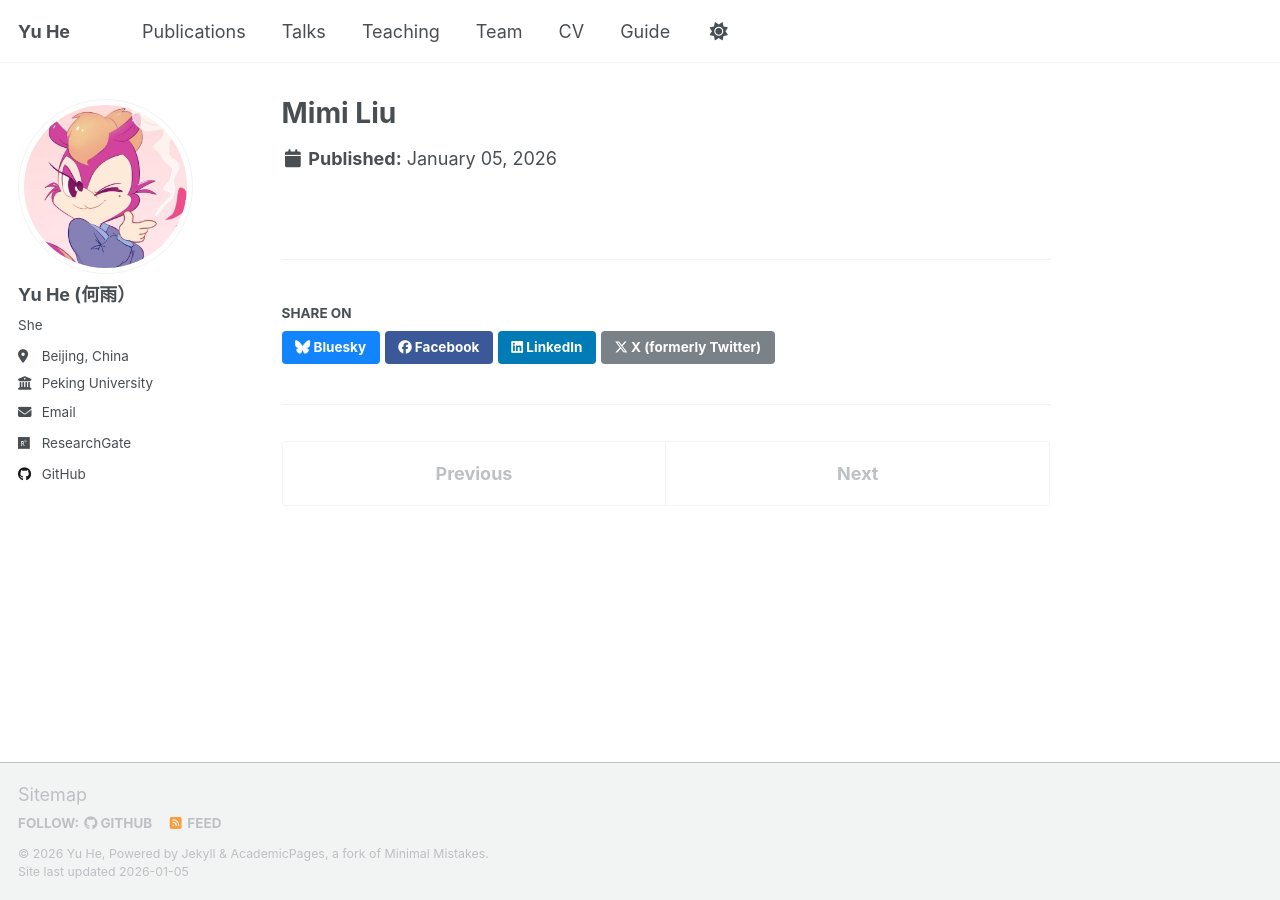
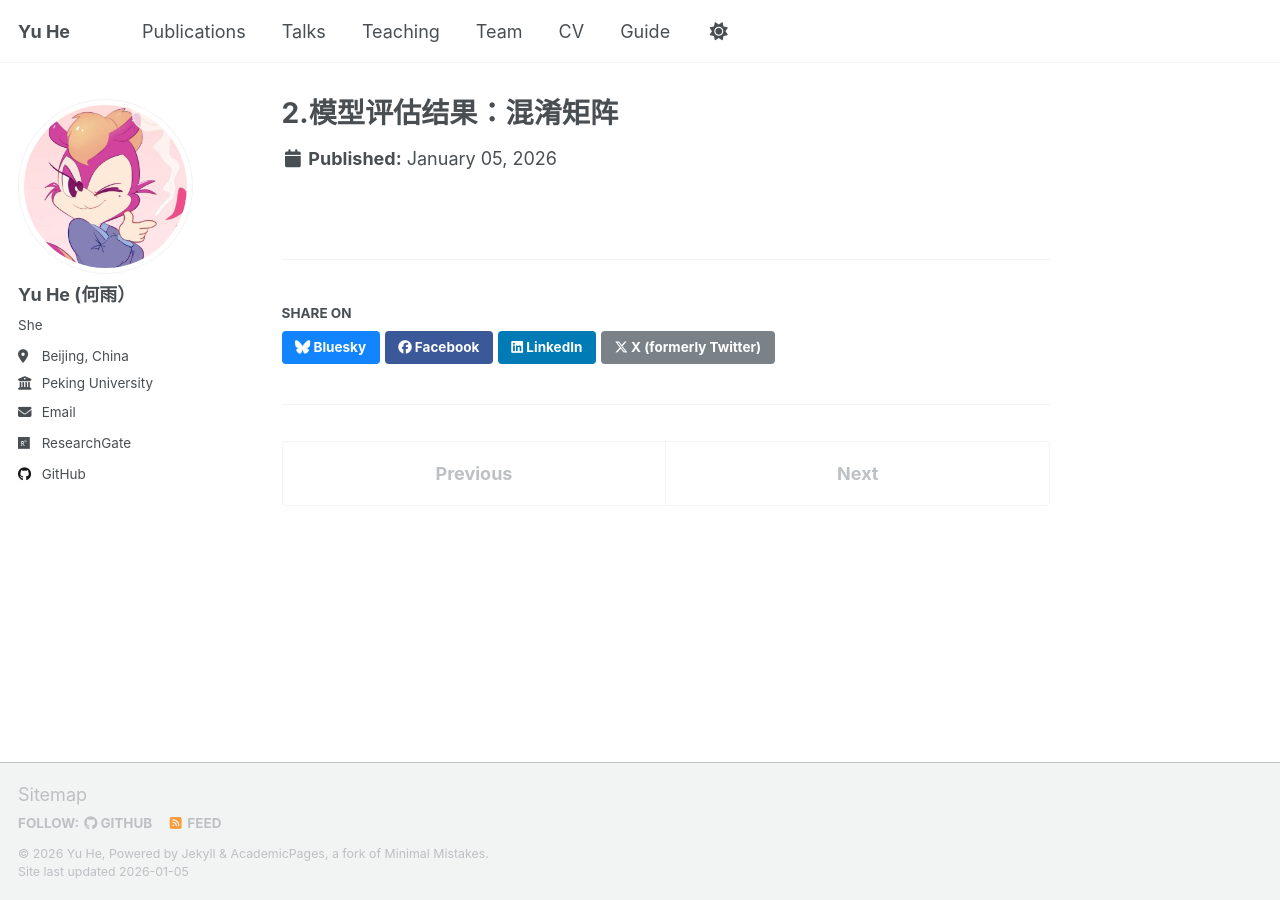
Before and after one commit to heyu35/heyu35.github.io, a Jekyll site: the page built from _portfolio/number 3.md, in a window 1280 px wide. Built offline with Jekyll 4.4.1, drawn with Linux system fonts in a browser that asks for light colours; a script that is not in the unit is left out; part of the change alters nothing that is shown.

Commit message:
Update number 3.md

```diff
--- a/_portfolio/number 3.md
+++ b/_portfolio/number 3.md
@@ -1,5 +1,5 @@
 ---
-title: "Mimi Liu"
-excerpt: "Mimi, a female Ragdoll (spayed), born on December 5th, 2022. She’s a total cool girl cat--the first-born princess of the house. Her superpower? Beating up dogs with her unbeatable cat punches--no one in the house stands a chance against her.<br/><img src='/images/mi.png'>"
+title: "2.模型评估结果：混淆矩阵"
+excerpt: "混淆矩阵提示，模型对于AKI的发病预测准确性较高<br/><img src='/images/portfolio/data-analysis-visualization/CM_01.png'>"
 collection: portfolio
 ---
```
